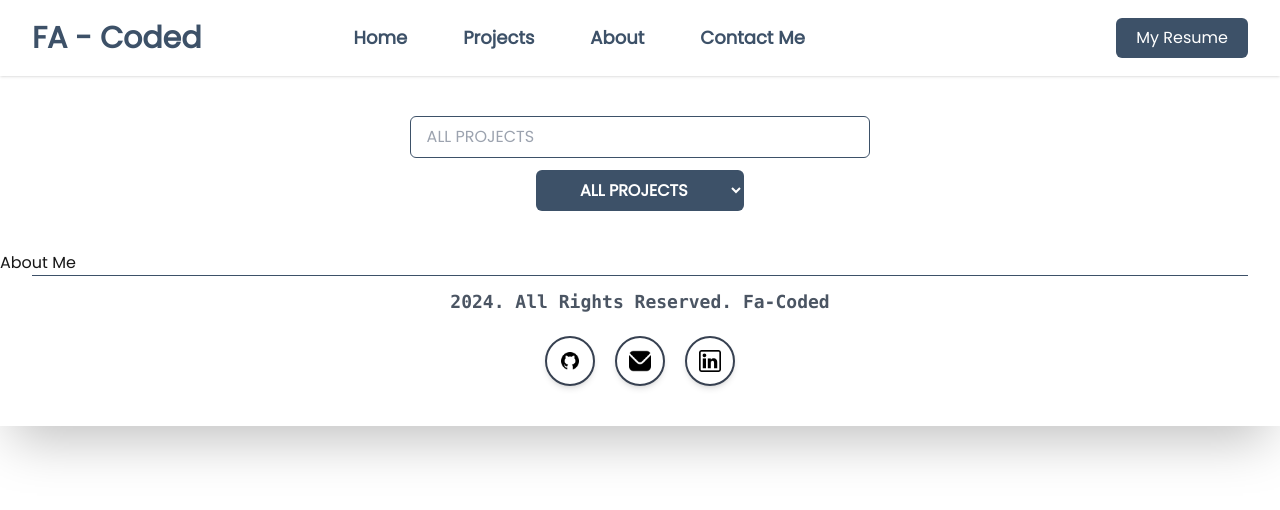
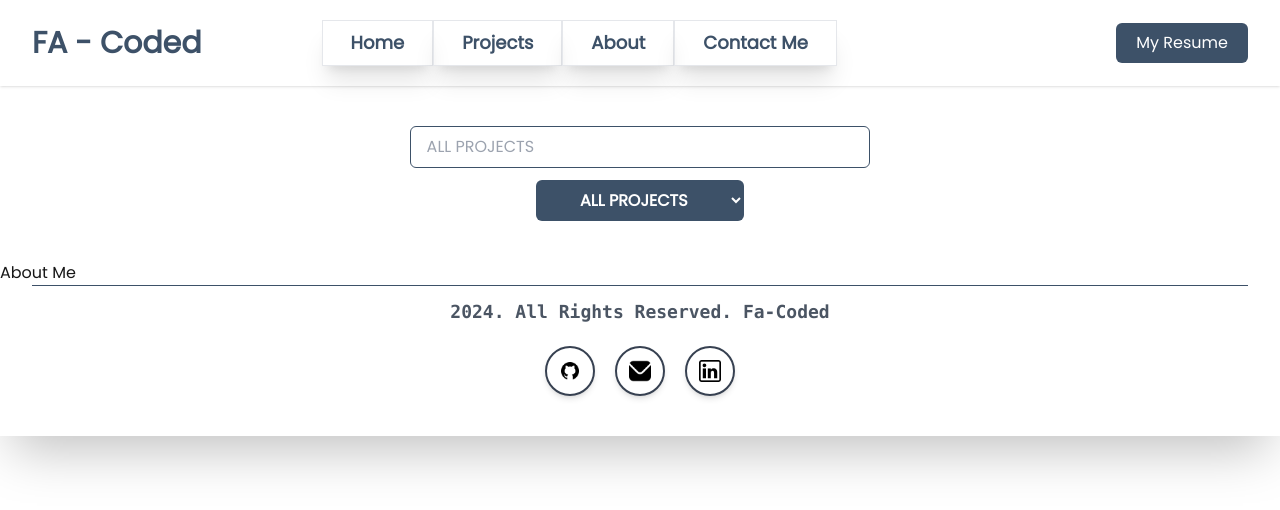
Before and after one commit to FirstAyo/fa-coded-cms, a Next.js app: page /about in a window 1280 px wide. Shown: the top 510 px of the page. Built offline with nearby package versions, Linux system fonts and the light colour scheme.

Commit message:
made changes to the mobile menu. Turned it to flex-col instead of flex-row

```diff
--- a/app/components/Header.jsx
+++ b/app/components/Header.jsx
@@ -30,15 +30,15 @@ function Header() {
 
             <div
               className={
-                "lg:flex absolute top-16 bg-[#3d5168] lg:bg-transparent mx-auto lg:top-0 left-0 right-0 lg:relative lg:w-[50%] py-2 items-center justify-center lg:show " +
+                "z-10 flex flex-col lg:flex lg:flex-row absolute top-16 bg-[#3d5168]/80 lg:bg-transparent mx-auto lg:top-0 left-0 right-0 lg:relative lg:w-[50%] py-2 lg:items-center lg:justify-center " +
                 (toggleMenu ? "flex show" : "hidden")
               }
             >
               {menuItems.map((menuItem, index) => (
-                <div key={index} className="py-1">
+                <div key={index} className="py-5 md:py-2 border lg:shadow-xl">
                   <Link
                     href={menuItem.href}
-                    className="text-lg px-2 md:px-7 font-bold hover:bg-[#3d5168] hover:text-white py-3 text-white lg:text-[#3d5168]"
+                    className="text-lg px-2 py-4 md:px-7 font-bold hover:bg-[#3d5168] hover:text-white md:py-3 text-white lg:text-[#3d5168]"
                     onClick={() => setToggleMenu((currentVal) => !currentVal)}
                   >
                     {" "}
```
